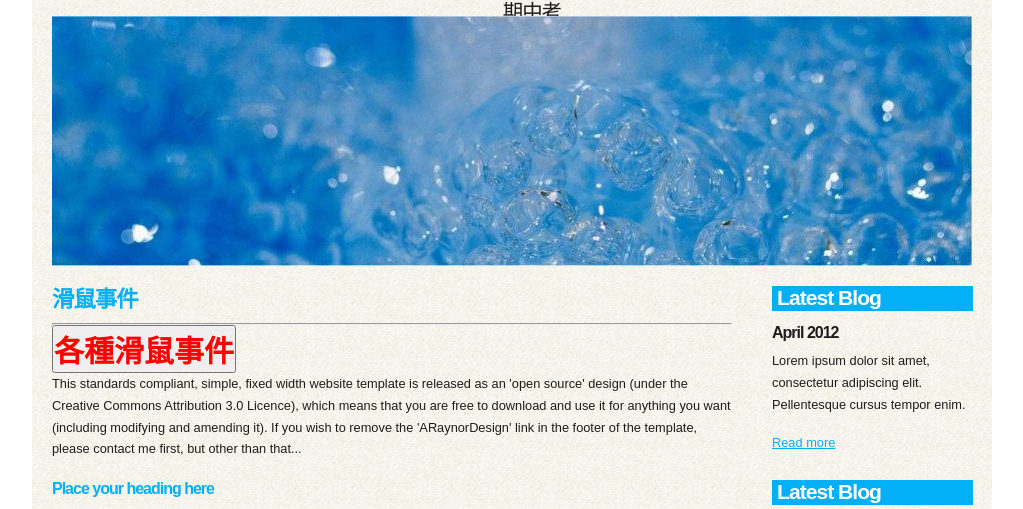
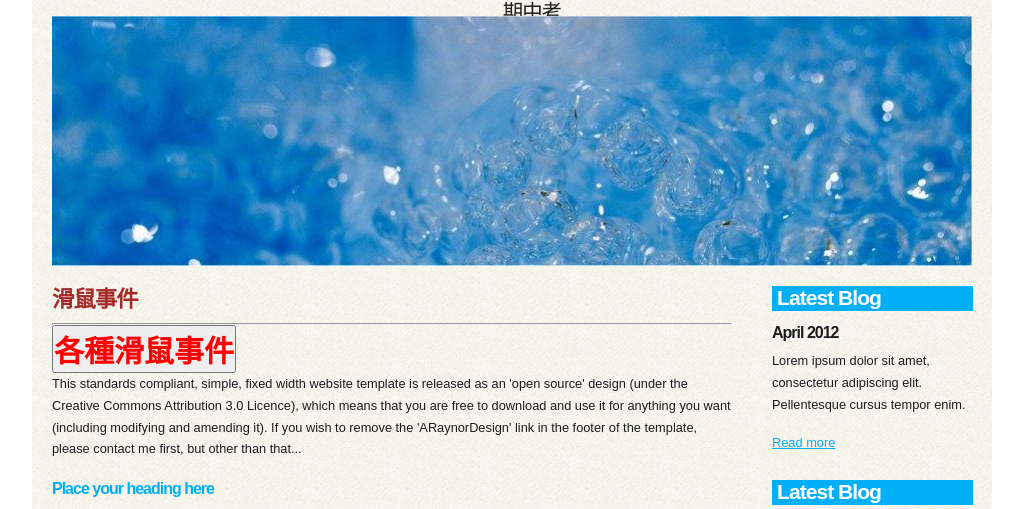
Before and after one commit to a258963140/midterm, a plain HTML site: page a4.html in a window 1280 px wide. Shown: the part 214-723 px from the top of the page, without its empty margins (128-1151 px from the left). Drawn offline with Linux system fonts and the light colour scheme.

Commit message:
Update a4.html

```diff
--- a/a4.html
+++ b/a4.html
@@ -111,7 +111,7 @@
       </div><!--close banner_image-->
       <div id="content">
         <div class="content_item">
-          <h1 style="color:"brown";">滑鼠事件</h1>
+          <h1 style="color:brown">滑鼠事件</h1>
           <hr>
           <button class="b1" id="bu" onmouseover="mouseover()" onmouseout="mouseout()" onmousedown="mousedown()" onmouseup="mouseup()">各種滑鼠事件</button>
           <br>
```
